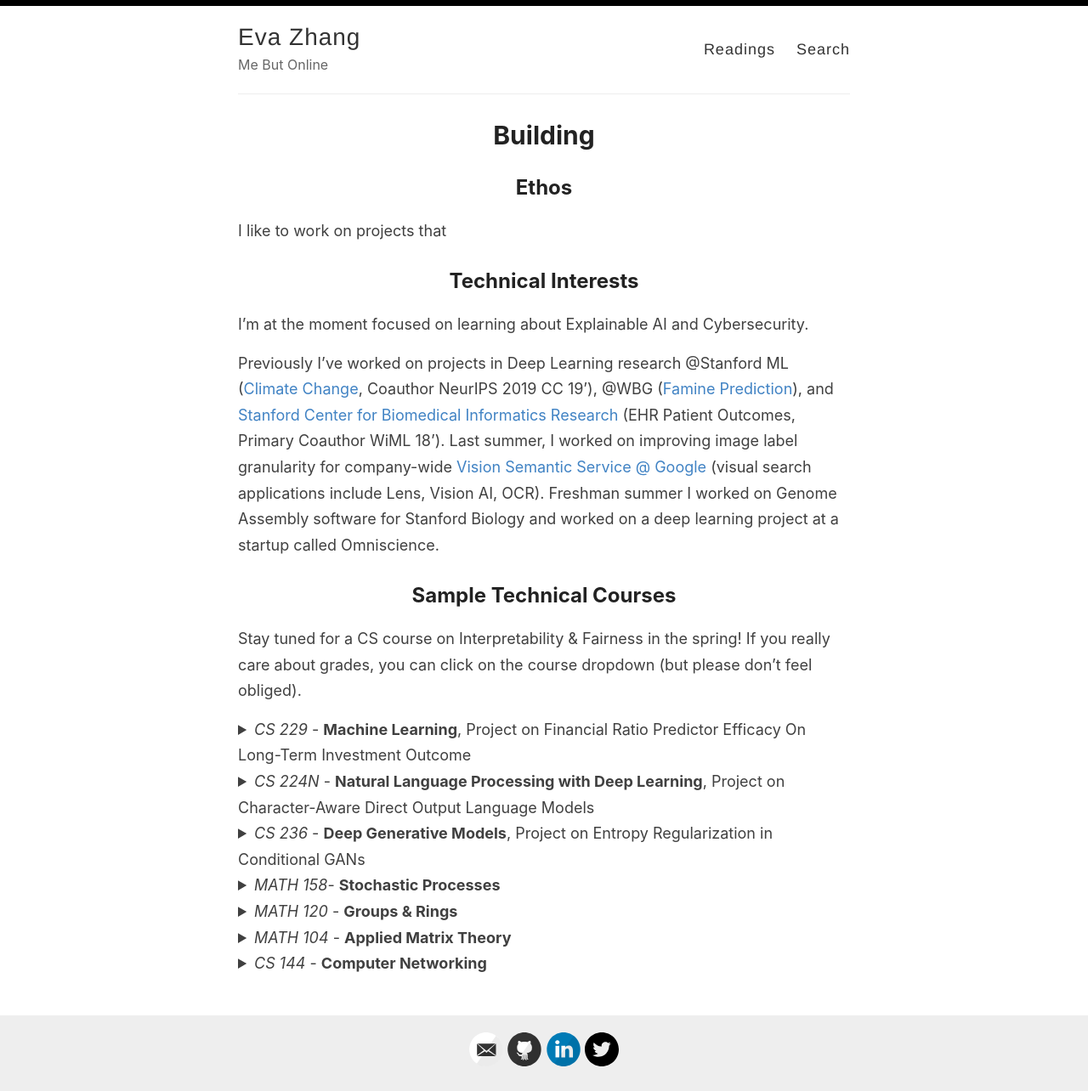
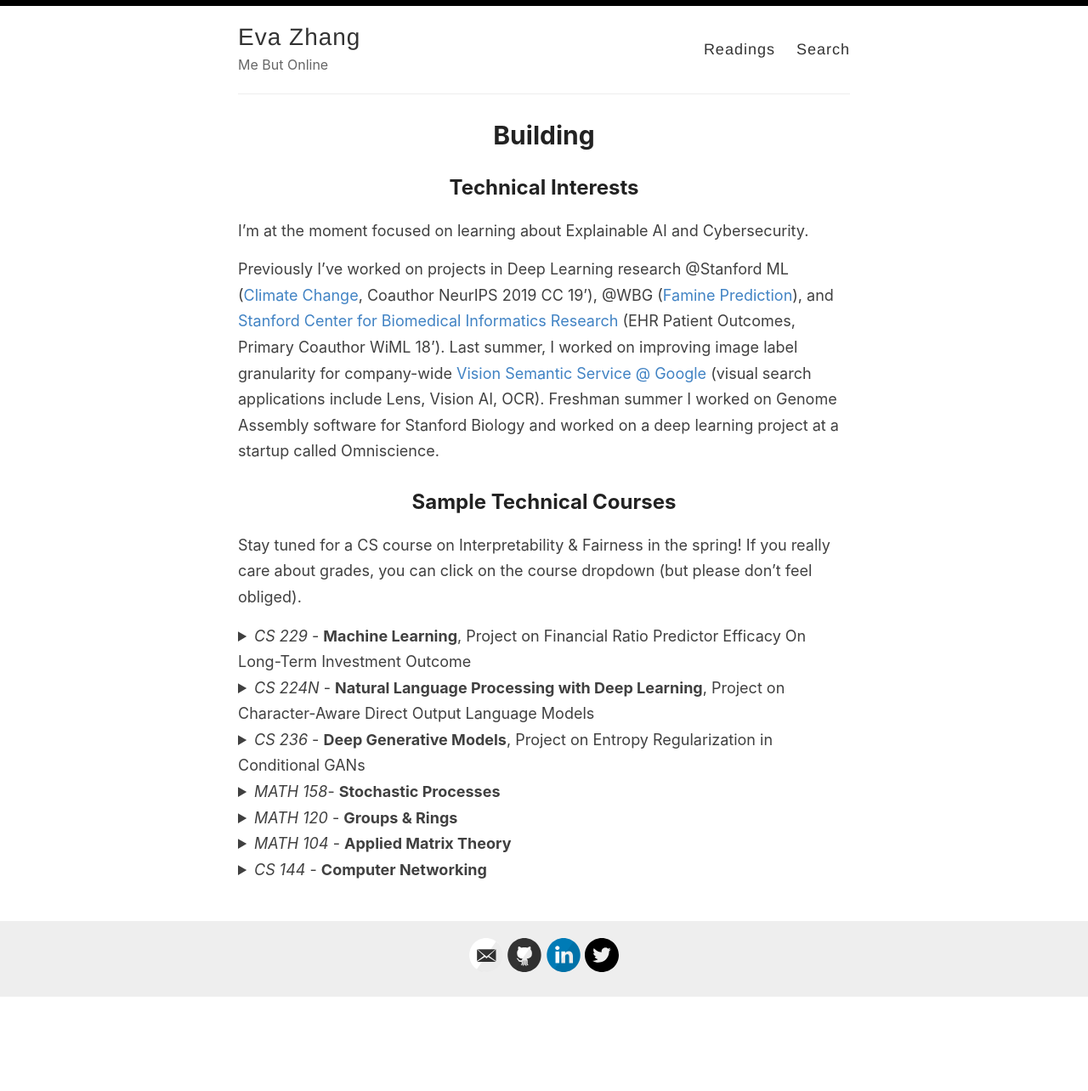
Before and after one commit to evazhang612/sokt-landing, a Jekyll site: the page built from _pages/technicals.md, in a window 1280 px wide. Shown: the whole page at 85% size. Built offline with Jekyll 4.4.1, drawn with Linux system fonts in a browser that asks for light colours; nearby versions of some CDN libraries; library files that are not in the unit come from our copies; after the commit the page ends 1174 px from its top, so only the background shows below that.

Commit message:
Adding details.

```diff
--- a/_pages/technicals.md
+++ b/_pages/technicals.md
@@ -3,10 +3,6 @@
 title: Building
 permalink: /build
 ---
-
-## Ethos
-I like to work on projects that
-
 
 ## Technical Interests
 I'm at the moment focused on learning about Explainable AI and Cybersecurity.
```
